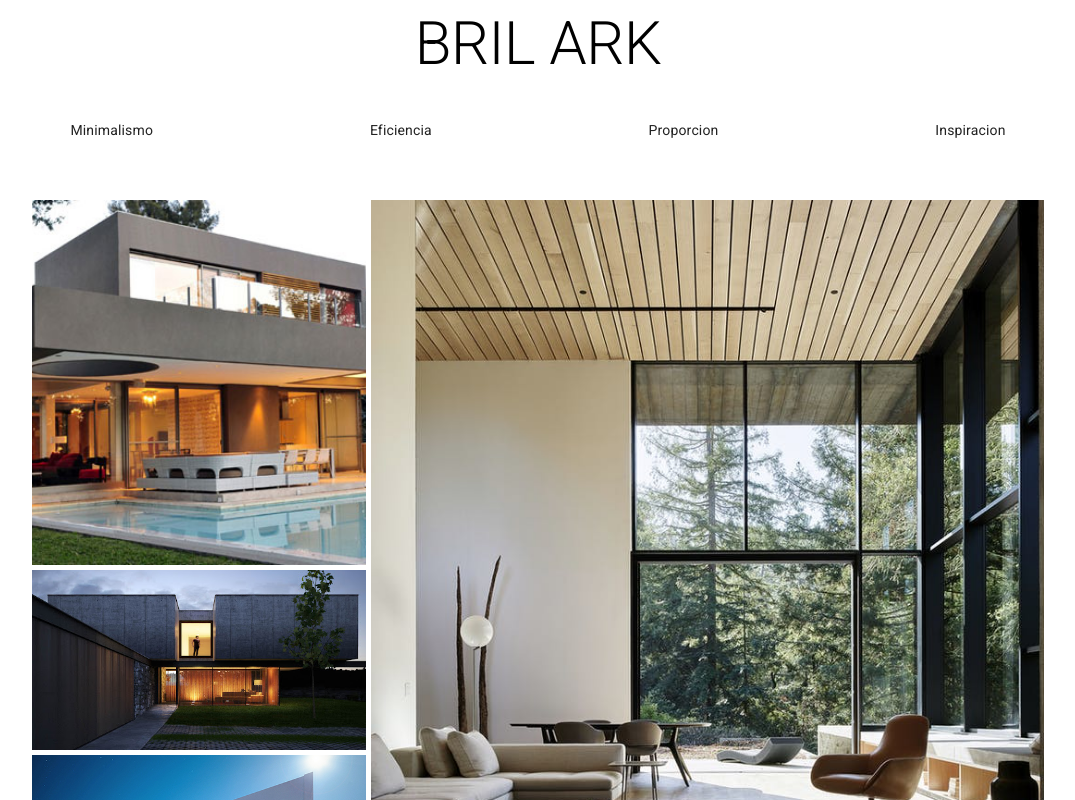
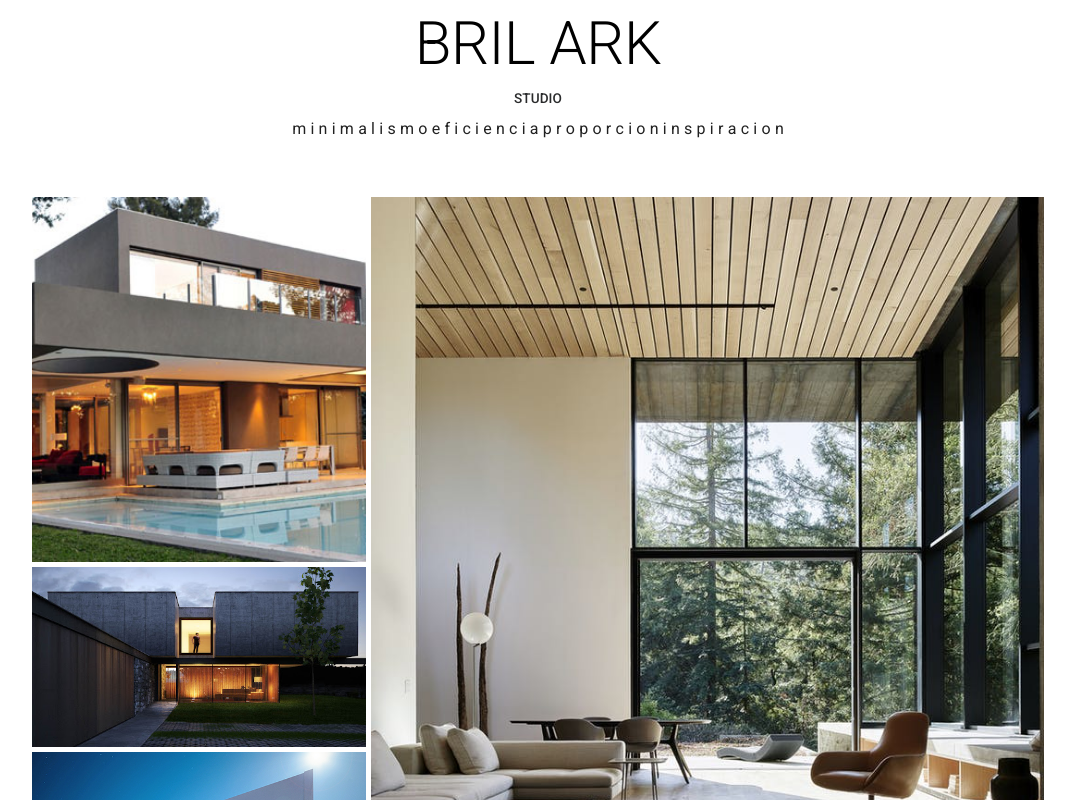
Before and after one commit to superjonic/Architecture-Portfolio, a React (Create React App) app: page / in a window 1280 px wide. Shown: the top 800 px of the page, without its empty margins (102-1177 px from the left). Built offline with nearby package versions, Linux system fonts and the light colour scheme.

Commit message:
minimalism aproach

```diff
--- a/src/components/Header.jsx
+++ b/src/components/Header.jsx
@@ -6,7 +6,13 @@ import { makeStyles } from '@mui/styles';
 const useStyles = makeStyles((theme) => ({
   container : {
     border: `solid 3px ${theme.palette.primary.dark}`
-  }
+  },
+  textMin: {
+    [theme.breakpoints.down('sm')]: {
+      fontSize: [10, '!important'],
+    },
+
+   }
 
 }))
 
@@ -28,13 +34,15 @@ export default function Header() {
 
         flexDirection: 'column'
       }}>
-        <Typography variant ="h2" align= "center" style={{height:'14vh'}} >BRIL ARK</Typography>
+        <Typography variant ="h2" align= "center" style={{height:'10vh'}} >BRIL ARK</Typography>
+        <Typography variant ="subtitle2" align= "center" style={{height: '1%', fontSize: "0.85rem", color:'rgb(42, 43, 44)'}} >STUDIO</Typography>
 
-        <Paper elevation ={0} style={{display:'flex', flexDirection:'row', justifyContent:'space-around', height:'10vh'}}>
-            <Typography variant ="body2" component="h1" align= "center" >Minimalismo</Typography>
-            <Typography variant ="body2" component ="h1" align= "center" >Eficiencia</Typography>
-            <Typography variant ="body2" component ="h1" align= "center" >Proporcion</Typography>
-            <Typography variant ="body2" component ="h1" align= "center" >Inspiracion</Typography>
+
+        <Paper elevation ={0} style={{display:'flex', justifyContent:'center', height:'10vh', marginTop:'1vh'}}>
+            <Typography component="h4" className={classes.textMin} > m i n i m a l i s m o e f i c i e n c i a p r o p o r c i o n i n s p i r a c i o n</Typography>
+            {/* <Typography component ="h4" >eficiencia</Typography>
+            <Typography  component ="h4">proporcion</Typography>
+            <Typography  component ="h4" >inspiracion</Typography> */}
         </Paper>
 
 
--- a/src/theme.js
+++ b/src/theme.js
@@ -1,6 +1,6 @@
-import { createTheme } from '@mui/material/styles';
+import { createTheme, responsiveFontSizes } from '@mui/material/styles';
 
-const theme = createTheme({
+let theme = createTheme({
     palette: {
         type: 'light',
         primary: {
@@ -10,6 +10,25 @@ const theme = createTheme({
           main: '#f50057',
         },
       },
+    // typography: {
+    //   h4: {
+    //     fontSize: '0.8rem',
+    //     '@media(max-width : 600px)' : {
+    //      fontSize: '0.6rem'
+    //     }
+    //   }
+    // }
+
   });
 
+
+  // theme.typography.h4 = {
+  //   fontSize: '0.8rem',
+  //   '@media (min-width:600px)': {
+  //     fontSize: '1rem',
+  //     color: 'dark-grey'
+
+  //   },
+  // };
+
   export default theme
```
